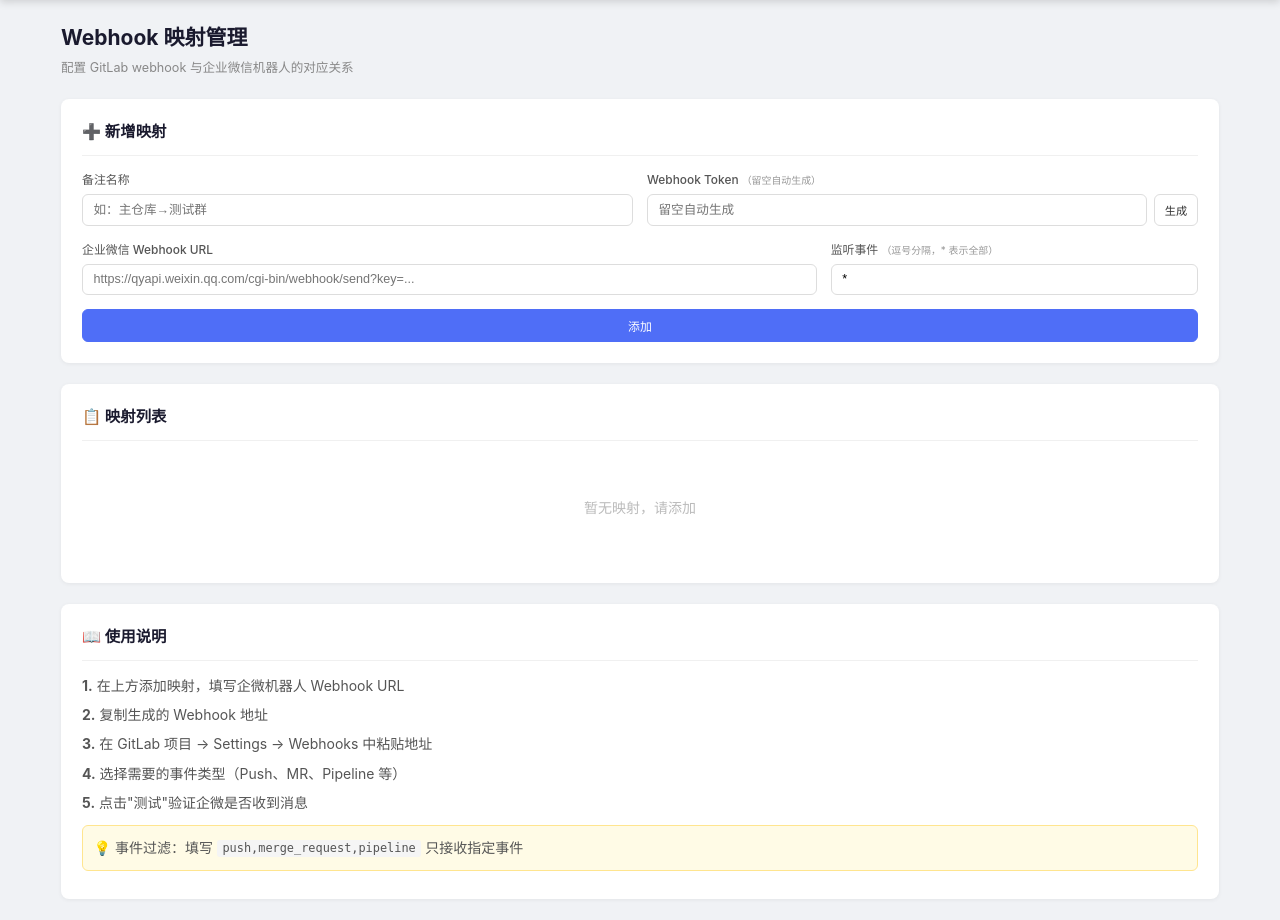
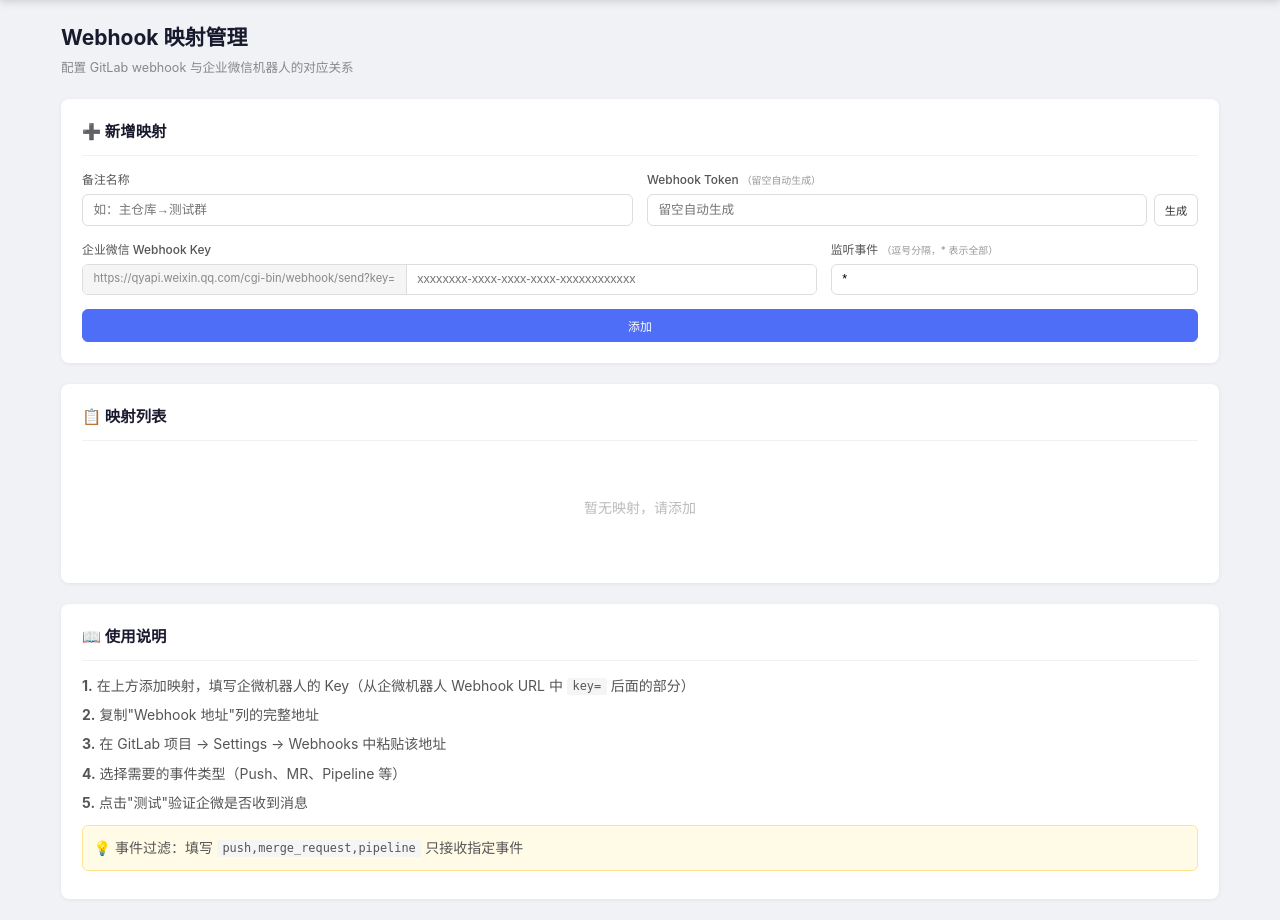
Before and after one commit to hurui79/GitLabToWechatBot, a Flask app: page / in a window 1280 px wide. Shown: the part 52-972 px from the top of the page. Run offline with Flask 3, Linux system fonts and the light colour scheme; data that the repository does not hold is empty.

Commit message:
修复复制按钮bug 企业微信url，改成只需要配置key

```diff
--- a/app.py
+++ b/app.py
@@ -83,16 +83,21 @@ def index():
     return render_template('index.html', mappings=mappings)
 
 
+WECHAT_BASE_URL = 'https://qyapi.weixin.qq.com/cgi-bin/webhook/send?key='
+
+
 @app.route('/mapping/add', methods=['POST'])
 def add_mapping():
     """新增映射"""
     name = request.form.get('name', '').strip()
     gitlab_token = request.form.get('gitlab_token', '').strip()
-    wechat_url = request.form.get('wechat_url', '').strip()
+    wechat_key = request.form.get('wechat_key', '').strip()
     events = request.form.get('events', '*').strip()
 
-    if not name or not wechat_url:
+    if not name or not wechat_key:
         return redirect(url_for('index'))
+
+    wechat_url = WECHAT_BASE_URL + wechat_key
 
     # 如果没填 token，自动生成
     if not gitlab_token:
@@ -113,12 +118,14 @@ def edit_mapping(mapping_id):
     """编辑映射"""
     name = request.form.get('name', '').strip()
     gitlab_token = request.form.get('gitlab_token', '').strip()
-    wechat_url = request.form.get('wechat_url', '').strip()
+    wechat_key = request.form.get('wechat_key', '').strip()
     events = request.form.get('events', '*').strip()
     enabled = 1 if request.form.get('enabled') else 0
 
-    if not name or not wechat_url:
+    if not name or not wechat_key:
         return redirect(url_for('index'))
+
+    wechat_url = WECHAT_BASE_URL + wechat_key
 
     models.update_mapping(mapping_id, name, gitlab_token, wechat_url, events, enabled)
     return redirect(url_for('index'))
--- a/static/style.css
+++ b/static/style.css
@@ -37,6 +37,20 @@ body { font-family: -apple-system, BlinkMacSystemFont, 'Segoe UI', Roboto, sans-
 .form-group input:focus { border-color: #4f6ef7; box-shadow: 0 0 0 2px rgba(79,110,247,.1); }
 .input-with-btn { display: flex; gap: .5rem; }
 .input-with-btn input { flex: 1; }
+
+/* 带前缀的输入框 */
+.input-prefix { display: flex; align-items: stretch; border: 1px solid #ddd; border-radius: 6px; overflow: hidden; }
+.input-prefix:focus-within { border-color: #4f6ef7; box-shadow: 0 0 0 2px rgba(79,110,247,.1); }
+.input-prefix .prefix {
+    display: flex; align-items: center; padding: 0 .75rem;
+    background: #f5f5f5; color: #888; font-size: .8rem; white-space: nowrap;
+    border-right: 1px solid #ddd;
+}
+.input-prefix input {
+    flex: 1; border: none !important; border-radius: 0 !important;
+    box-shadow: none !important; padding: .55rem .75rem; font-size: .9rem; outline: none;
+    min-width: 0;
+}
 
 /* 按钮 */
 .btn {
--- a/templates/index.html
+++ b/templates/index.html
@@ -25,8 +25,11 @@
         </div>
         <div class="form-row">
             <div class="form-group flex-2">
-                <label>企业微信 Webhook URL</label>
-                <input type="url" name="wechat_url" placeholder="https://qyapi.weixin.qq.com/cgi-bin/webhook/send?key=..." required>
+                <label>企业微信 Webhook Key</label>
+                <div class="input-prefix">
+                    <span class="prefix">https://qyapi.weixin.qq.com/cgi-bin/webhook/send?key=</span>
+                    <input type="text" name="wechat_key" placeholder="xxxxxxxx-xxxx-xxxx-xxxx-xxxxxxxxxxxx" required>
+                </div>
             </div>
             <div class="form-group">
                 <label>监听事件 <small>（逗号分隔，* 表示全部）</small></label>
@@ -46,8 +49,8 @@
             <thead>
                 <tr>
                     <th>名称</th>
-                    <th>Webhook 地址</th>
-                    <th>企微 URL</th>
+                    <th>Webhook 地址（配置到 GitLab）</th>
+                    <th>企微 Key</th>
                     <th>事件</th>
                     <th>状态</th>
                     <th>操作</th>
@@ -58,10 +61,10 @@
                 <tr>
                     <td><strong>{{ m.name }}</strong></td>
                     <td>
-                        <code class="token-display">/webhook/{{ m.gitlab_token }}</code>
-                        <button class="btn btn-xs" onclick="copyText('{{ request.host_url }}webhook/{{ m.gitlab_token }}')">复制</button>
+                        <code class="token-display" id="url_{{ m.id }}">{{ request.host_url }}webhook/{{ m.gitlab_token }}</code>
+                        <button class="btn btn-xs" onclick="copyText('url_{{ m.id }}')">复制</button>
                     </td>
-                    <td class="url-cell" title="{{ m.wechat_url }}">{{ m.wechat_url[:40] }}{% if m.wechat_url|length > 40 %}...{% endif %}</td>
+                    <td class="url-cell" title="{{ m.wechat_url }}">{{ m.wechat_url.split('key=')[1] if 'key=' in m.wechat_url else m.wechat_url }}</td>
                     <td><span class="tag">{{ m.events }}</span></td>
                     <td>
                         {% if m.enabled %}
@@ -91,9 +94,9 @@
 <div class="card">
     <h2>📖 使用说明</h2>
     <div class="help">
-        <p><strong>1.</strong> 在上方添加映射，填写企微机器人 Webhook URL</p>
-        <p><strong>2.</strong> 复制生成的 Webhook 地址</p>
-        <p><strong>3.</strong> 在 GitLab 项目 → Settings → Webhooks 中粘贴地址</p>
+        <p><strong>1.</strong> 在上方添加映射，填写企微机器人的 Key（从企微机器人 Webhook URL 中 <code>key=</code> 后面的部分）</p>
+        <p><strong>2.</strong> 复制"Webhook 地址"列的完整地址</p>
+        <p><strong>3.</strong> 在 GitLab 项目 → Settings → Webhooks 中粘贴该地址</p>
         <p><strong>4.</strong> 选择需要的事件类型（Push、MR、Pipeline 等）</p>
         <p><strong>5.</strong> 点击"测试"验证企微是否收到消息</p>
         <p class="tip">💡 事件过滤：填写 <code>push,merge_request,pipeline</code> 只接收指定事件</p>
@@ -118,8 +121,11 @@
                 <input type="text" id="edit_gitlab_token" name="gitlab_token" required>
             </div>
             <div class="form-group">
-                <label>企业微信 Webhook URL</label>
-                <input type="url" id="edit_wechat_url" name="wechat_url" required>
+                <label>企业微信 Webhook Key</label>
+                <div class="input-prefix">
+                    <span class="prefix">https://qyapi.weixin.qq.com/cgi-bin/webhook/send?key=</span>
+                    <input type="text" id="edit_wechat_key" name="wechat_key" required>
+                </div>
             </div>
             <div class="form-group">
                 <label>监听事件</label>
@@ -139,29 +145,38 @@
 </div>
 
 <script>
-    // 动态设置编辑表单的 action
-    document.getElementById('edit_id').addEventListener('change', function() {
-        document.getElementById('editForm').action = '/mapping/' + this.value + '/edit';
-    });
+    // 从完整 URL 提取 key
+    function extractKey(url) {
+        const idx = url.indexOf('key=');
+        return idx >= 0 ? url.substring(idx + 4) : url;
+    }
 
     function editMapping(id, name, token, url, events) {
         document.getElementById('edit_id').value = id;
         document.getElementById('editForm').action = '/mapping/' + id + '/edit';
         document.getElementById('edit_name').value = name;
         document.getElementById('edit_gitlab_token').value = token;
-        document.getElementById('edit_wechat_url').value = url;
+        document.getElementById('edit_wechat_key').value = extractKey(url);
         document.getElementById('edit_events').value = events;
         document.getElementById('editModal').style.display = 'flex';
     }
 
-    function copyText(text) {
-        navigator.clipboard.writeText(text).then(() => {
-            // 临时改变按钮文字
-            const btn = event.target;
-            const orig = btn.textContent;
-            btn.textContent = '已复制';
-            setTimeout(() => btn.textContent = orig, 1500);
-        });
+    function copyText(elementId) {
+        const el = document.getElementById(elementId);
+        const text = el.textContent;
+        // 兼容 HTTP 环境的复制方式
+        const textarea = document.createElement('textarea');
+        textarea.value = text;
+        textarea.style.cssText = 'position:fixed;left:-9999px;top:-9999px';
+        document.body.appendChild(textarea);
+        textarea.select();
+        document.execCommand('copy');
+        document.body.removeChild(textarea);
+        // 找到旁边的复制按钮
+        const btn = el.nextElementSibling;
+        const orig = btn.textContent;
+        btn.textContent = '已复制';
+        setTimeout(() => btn.textContent = orig, 1500);
     }
 </script>
 {% endblock %}
```
